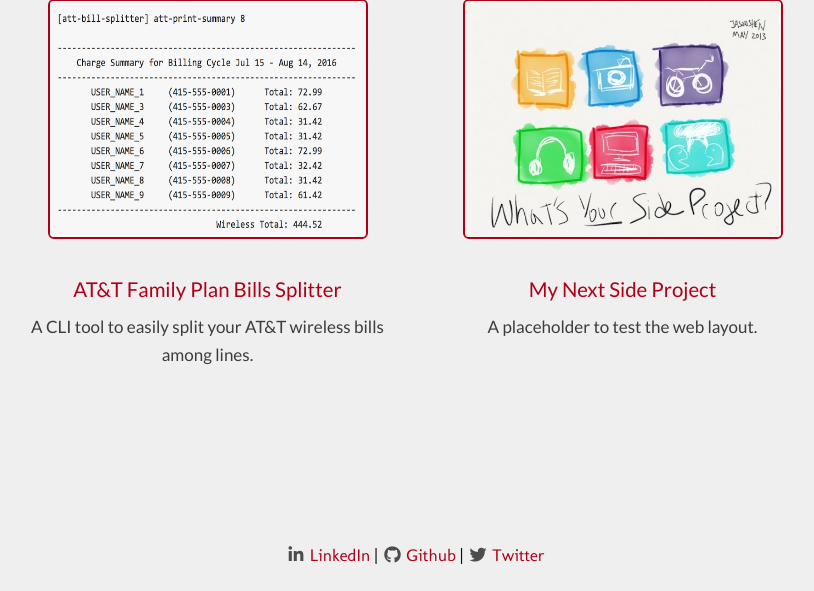
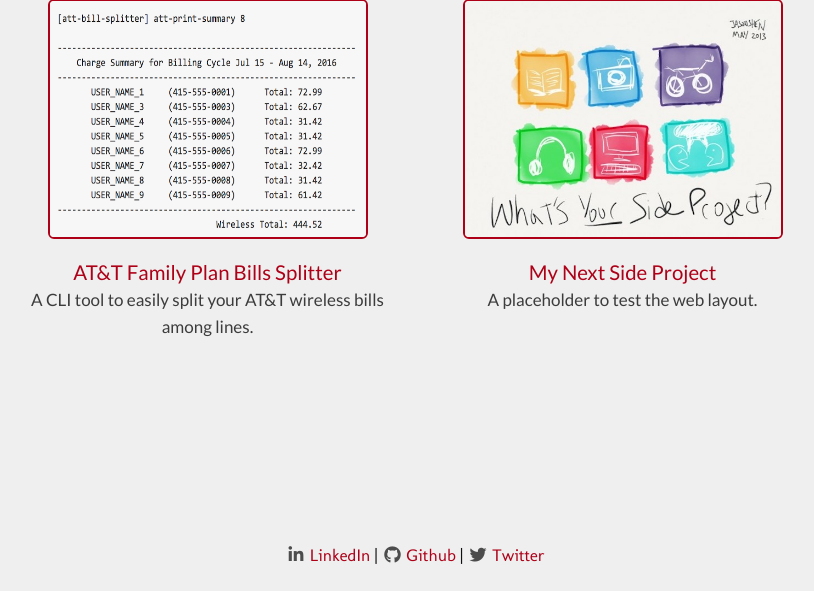
Before and after one commit to brianzq/brians-bits, a Django app: template mysite/apps/projects/templates/projects/projects-index.html in a window 1280 px wide. Shown: the part 191-782 px from the top of the page, without its empty margins (225-1039 px from the left). Run offline with Django 3.2, Linux system fonts and the light colour scheme; the template is opened without the code that fills it: values that come from a table or form of the project are taken from there, others are empty; data comes from the database, SQL or seed files in the repository; parts of the project's set-up code (start-up, migrations or seed data) failed here and were passed over; some libraries are stand-ins or nearby versions.

Commit message:
Small fixes

```diff
--- a/mysite/apps/personal/static/css/main.css
+++ b/mysite/apps/personal/static/css/main.css
@@ -268,7 +268,7 @@ a.brand:hover {
 
 /*------------- projects-index --------------*/
 .projects-index-img img {
-  margin: 0px auto 10px auto;
+  margin: 0px auto 20px auto;
   width: 240px;
   height: 180px;
   border: 2px solid #AE0118;
@@ -276,6 +276,12 @@ a.brand:hover {
 .projects-index-img:hover img {
   opacity: .65;
 }
+.project-display {
+  margin-bottom: 30px;
+}
+.project-title p {
+  margin-bottom: 0px;
+}
 @media (min-width: 768px) {
   .projects-index-img img{
     width: 320px;
--- a/mysite/apps/projects/templates/projects/projects-index.html
+++ b/mysite/apps/projects/templates/projects/projects-index.html
@@ -3,12 +3,11 @@
 {% block content %}
   <div class="slide-down-fade-in">
     {% for project in object_list %}
-      <div class="col-md-6 col-lg-6 text-center">
-        <a class="projects-index-img" href="/projects/{{project.id}}" target="_blank">
+      <div class="col-md-6 col-lg-6 text-center project-display">
+        <a class="projects-index-img" href="/projects/{{project.id}}">
           <p><img src="{% static project.img.url %}" id="projects-index-img" class="img-responsive img-rounded"></p>
         </a>
-          <br>
-        <p class="blog-title"> {{ project.title }} </p>
+        <p class="blog-title project-title" style="margin-bottom: 0px"> {{ project.title }} </p>
         <p class="blog-desc"> {{ project.desc }} </p>
       </div>
     {% endfor %}
```
